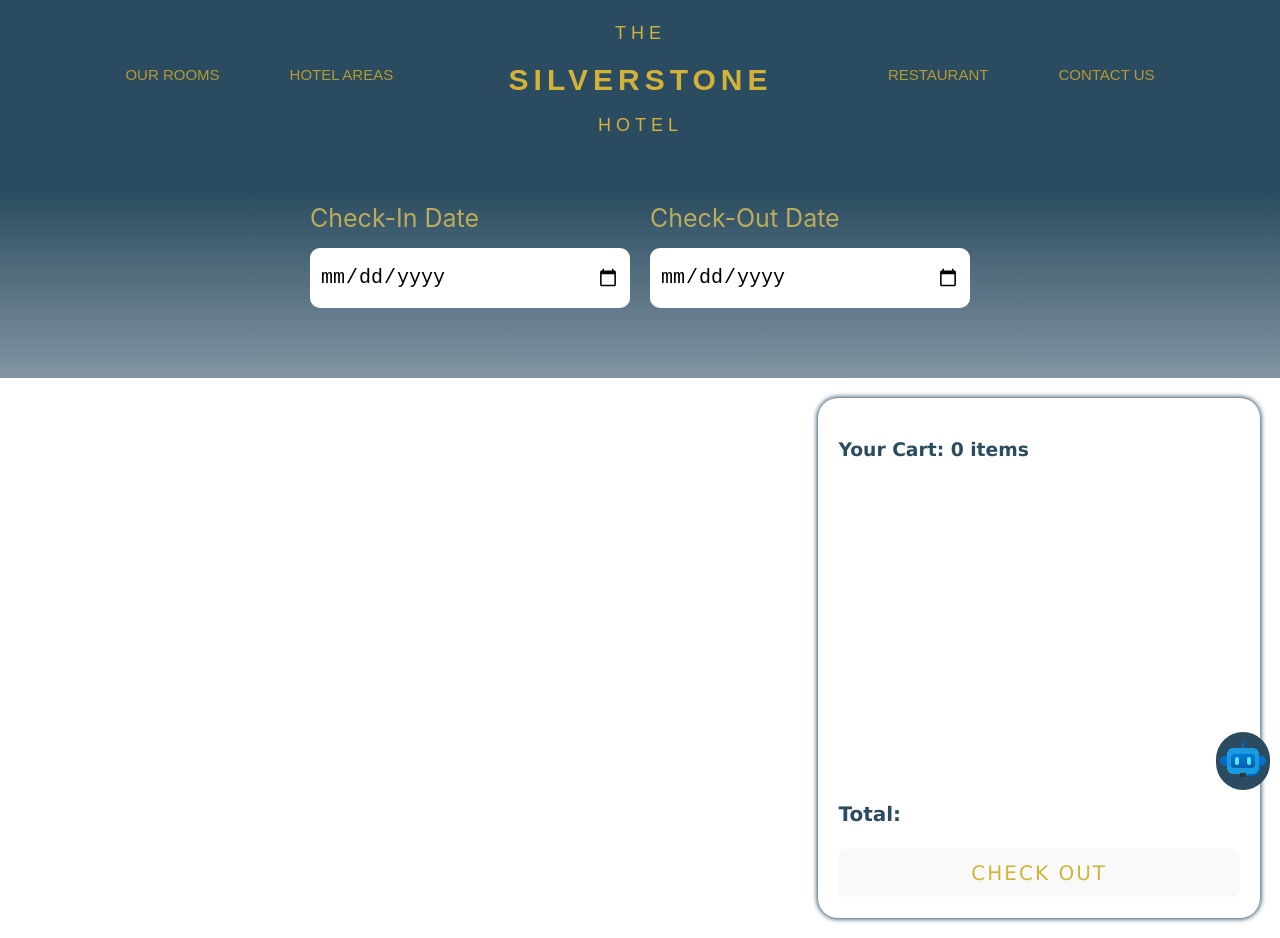
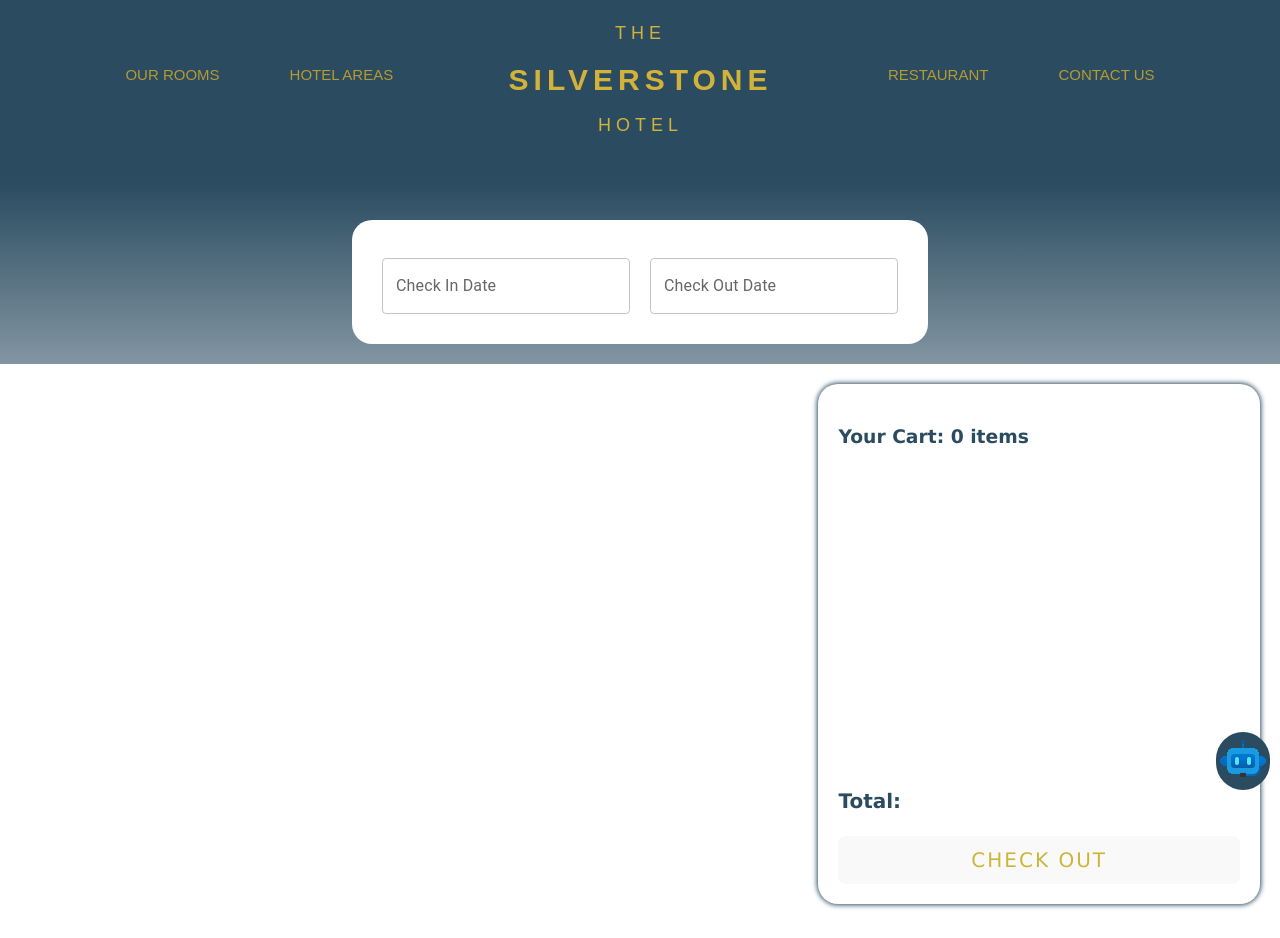
Before and after one commit to AaronRodriguezzz/SS-Hotel, a React (Vite) app in the folder frontend/: page /booknow in a window 1280 px wide. Built offline with nearby package versions, Linux system fonts and the light colour scheme.

Commit message:
initial commit

```diff
--- a/frontend/package.json
+++ b/frontend/package.json
@@ -12,8 +12,13 @@
   },
   "dependencies": {
     "@coreui/react-chartjs": "^3.0.0",
+    "@emotion/react": "^11.14.0",
+    "@emotion/styled": "^11.14.0",
+    "@mui/material": "^6.3.0",
+    "@mui/x-date-pickers": "^7.23.3",
     "backend": "file:..",
     "date-fns": "^4.1.0",
+    "dayjs": "^1.11.13",
     "express-session": "^1.18.1",
     "framer-motion": "^11.11.17",
     "jspdf": "^2.5.2",
--- a/frontend/src/Admin/AdminComponents/ReservationHistory.jsx
+++ b/frontend/src/Admin/AdminComponents/ReservationHistory.jsx
@@ -1,5 +1,6 @@
 import { useEffect,useState,} from 'react';
 import { formatDate, formatDateTime } from '../../utils/dateUtils';
+import { Pagination, TablePagination } from '@mui/material';
 
 
 const ReservationHistory = () => {
@@ -8,6 +9,10 @@ const ReservationHistory = () => {
     const [searchQuery, setSearchQuery] = useState(""); // Search input value
     const [checkInDate, setCheckInDate] = useState('');
     const [checkOutDate, setCheckOutDate] = useState('');
+    const [pagination, setPagination] = useState({
+        page: 0,
+        rowsPerPage: 10,
+    })
     const fetchHistory = async () => {
 
         try{
@@ -15,6 +20,7 @@ const ReservationHistory = () => {
             const data = await response.json();
             if(response.ok){
                 setHistory(data.history);
+                setFilteredBin(data.history.slice(0, (pagination.page + 1) * pagination.rowsPerPage))
             }
 
         }catch(err){
@@ -34,8 +40,7 @@ const ReservationHistory = () => {
                     bin.remarks.toLowerCase().includes(searchQuery)
                 );
             });
-
-        setFilteredBin(filtered)
+        setFilteredBin(filtered.slice(0, (pagination.page + 1) * pagination.rowsPerPage))
     };
 
     useEffect(() => {
@@ -43,8 +48,9 @@ const ReservationHistory = () => {
     },[]);
 
     useEffect(() => {
-        if(history) setFilteredBin(history);
-    }, [history])
+        if(history) setFilteredBin(history.slice(pagination.page * pagination.rowsPerPage, (pagination.page + 1) * pagination.rowsPerPage));
+    }, [pagination])
+
 
     useEffect(() => {
         const filterHistory = async () => {
@@ -53,14 +59,15 @@ const ReservationHistory = () => {
                     return formatDate(new Date(new Date(item.checkInDate).toISOString().split('T')[0])) === formatDate(new Date(checkInDate)) &&
                     formatDate(new Date(new Date(item.checkOutDate).toISOString().split('T')[0])) === formatDate(new Date(checkOutDate))
                 }
-             ))
+                ).slice(0, (pagination.page + 1) * pagination.rowsPerPage))
             }
+
         }
         filterHistory ();
     }, [checkInDate, checkOutDate])
 
     const clear = async () => {
-        setFilteredBin(history)
+        setPagination(prev => ({...prev, page: 0}));
         setCheckInDate('')
         setCheckOutDate('');
     }
@@ -116,6 +123,17 @@ const ReservationHistory = () => {
                 </div>
                 <button onClick={() => clear()}>Clear</button>
             </div>
+            <div className='table-pagination'>
+            <TablePagination
+                    component="div"
+                    count={history?.length}
+                    page={pagination.page}
+
+                    onPageChange={(e, value) => setPagination(prev => ({...prev, page: value}))}
+                    rowsPerPage={pagination.rowsPerPage}
+                    onRowsPerPageChange={(e) => setPagination(({page: 0, rowsPerPage: parseInt(e.target.value, 10)}))}
+                />
+            </div>
             <div className="table-container">
             <table>
                 <thead>
--- a/frontend/src/Admin/AdminComponents/ReservationTable.css
+++ b/frontend/src/Admin/AdminComponents/ReservationTable.css
@@ -17,6 +17,12 @@
     animation: fadeIn 1s ease-in-out;
     height: 100%;
     position: relative;
+}
+
+.table-pagination{
+  padding-right: 5%;
+  box-sizing: border-box;
+
 }
 
 .table-container{
--- a/frontend/src/pages/BookNow.jsx
+++ b/frontend/src/pages/BookNow.jsx
@@ -1,24 +1,28 @@
 import { useEffect, useState } from 'react';
-import { useNavigate,Link } from 'react-router-dom';
+import { useNavigate } from 'react-router-dom';
 import './BookNowStyle.css'
 import Navbar from '../Components/NavBar'
 import FloatingButton from '../Components/ChatBot';
 import Loading from '../Components/LoadindDiv';
 import Calendar from '../Components/Calendar';
 import formatPrice from '../utils/formatPrice';
+import { DemoContainer } from '@mui/x-date-pickers/internals/demo';
+import { AdapterDayjs } from '@mui/x-date-pickers/AdapterDayjs';
+import { LocalizationProvider } from '@mui/x-date-pickers/LocalizationProvider';
+import { DatePicker } from '@mui/x-date-pickers/DatePicker';
+import dayjs from 'dayjs';
+import { formatDate } from '../utils/dateUtils';
 
 const BookNowPage = () => {
     const storageRoom = JSON.parse(sessionStorage.getItem("cart") || "[]");
     const [checkInDate, setCheckInDate] = useState('');
     const [checkOutDate, setCheckOutDate] = useState('');
-    const [minCheckOut, setMinCheckOut] = useState('');
     const [roomsAvailable, setRoomsAvailable] = useState([]);
     const [bookedRoom,setBookedRoom]= useState([]);
     const [daysGap , setDaysGap] = useState(0);
     const [loading, setLoading] = useState(false);
     const [totalPayment, setTotalPayment] = useState(0);
     const [roomToCalendar, setRoomToCalendar] = useState('');
-    const today = new Date().toISOString().split('T')[0];
     const navigate = useNavigate();
     const [showCart, setShowCart] = useState(false)
     const [showCalendar, setShowCalendar] = useState(false);
@@ -115,35 +119,37 @@ const BookNowPage = () => {
 
             <div className='bookNow-search-section'>
                 <div className='form-group'>
-                    <label htmlFor="checkIn">Check-In Date</label>
-                    <input
-                        type='date'
-                        name='checkIn'
-                        value={checkInDate}
-                        min={today}
-                        required
+                <LocalizationProvider dateAdapter={AdapterDayjs} >
+                    <DemoContainer components={['DatePicker']} >
+                    <DatePicker
+                        label="Check In Date"
+                        disablePast
                         onChange={(e) => {
-                            setCheckInDate(e.target.value)
-                            const checkIn = new Date(e.target.value);
-                            checkIn.setDate(checkIn.getDate() + 1);
-                            setMinCheckOut(checkIn.toISOString().split('T')[0]);
-                            setCheckOutDate('');
+                            if(new Date(formatDate(new Date(e.$d))) >= new Date(checkOutDate)){
+                                setCheckOutDate()
+                            }
+                            setCheckInDate(formatDate(new Date(e.$d)))
                         }}
-
-                    />
+                        value={!checkInDate ? null : dayjs(checkInDate)}
+                        minDate={dayjs(new Date())}
+                        />
+                    </DemoContainer>
+                </LocalizationProvider>
+                <LocalizationProvider dateAdapter={AdapterDayjs} >
+                    <DemoContainer components={['DatePicker']} >
+                    <DatePicker
+                        label="Check Out Date"
+                        disablePast
+                        onChange={(e) => setCheckOutDate(formatDate(new Date(e.$d)))}
+                        value={!checkOutDate ? null : dayjs(checkOutDate)}
+                        minDate={!checkInDate ? null : dayjs(new Date(new Date(checkInDate).setDate(new Date(checkInDate).getDate() + 1)))}
+                        />
+                    </DemoContainer>
+                </LocalizationProvider>
                 </div>
 
-                <div className='form-group'>
-                    <label htmlFor="checkOut">Check-Out Date</label>
-                    <input
-                        type='date'
-                        name='checkOut'
-                        value={checkOutDate}
-                        onChange={(e) => setCheckOutDate(e.target.value)}
-                        min={minCheckOut}
-                        required
-                    />
-                </div>
+
+
             </div>
 
             <div className="calendar-div" style={{display: checkInDate !== '' && checkOutDate !== '' ? "flex":"none" }}>
@@ -155,10 +161,10 @@ const BookNowPage = () => {
                         <Loading/>
             ) : (
                 <div className="room-choice">
-                        {roomsAvailable.length === 0 ? (
+                        {roomsAvailable.length === 0 && checkInDate && checkOutDate ? (
                             <h1 className='message' style={{display: checkInDate !== '' && checkOutDate !== '' ? 'block':'none'}}>No Rooms Available on that date</h1>
                         ): (
-                          checkInDate !== '' && checkOutDate !== '' && roomsAvailable.map(room => {
+                          checkInDate && checkOutDate && roomsAvailable.map(room => {
                             return(
                                 <div key={room._id} className='room'>
                                     <img src={`/photos/z${room.roomType}.jpg`} alt={`${room.roomType}`} />
--- a/frontend/src/pages/BookNowStyle.css
+++ b/frontend/src/pages/BookNowStyle.css
@@ -9,38 +9,27 @@
 
 .bookNow-page{
     width: 100vw;
-    height: 100vh;
 }
 
 .bookNow-search-section{
     padding-top: 200px;
     background: linear-gradient(to bottom, #2a4b60 50%, #2a4b6096);
     display: flex;
-    align-items: end;
+    align-items: center;
     justify-content: center;
     gap: 20px;
 }
 
 .bookNow-search-section .form-group{
+    display: grid;
+    background-color: white;
+    padding: 30px;
     display: flex;
-    flex-direction: column;
-    margin-bottom: 70px;
-}
-
-.bookNow-search-section .form-group label{
-    font-size: 25px;
-    margin-bottom: 10px;
-    color: rgb(187, 172, 90);
-}
-
-.bookNow-search-section .form-group input{
-    width: 300px;
-    height: 40px;
-    font-size: 20px;
-    border-radius: 10px;
-    padding: 10px;
-    border: none;
-
+    flex-wrap: wrap;
+    gap: 20px;
+    justify-content: center;
+    margin: 20px auto;
+    border-radius: 20px;
 }
 
 .message{
@@ -56,9 +45,8 @@
     text-transform: uppercase;
 }
 
-
 .avail-rooms{
-    width: 100vw;
+    width: 100%;
     display: flex;
     padding: 20px;
     display: flex;
@@ -67,7 +55,7 @@
 }
 
 .calendar-div{
-    width: 40%;
+    width: 50%;
     display: flex;
     justify-content: start;
     margin-left: 10px;
@@ -313,17 +301,6 @@
 }
 
 @media (max-width: 850px){
-    .bookNow-search-section{
-        display: grid;
-        grid-template-columns: 1fr 1fr;
-        gap: 20px;
-        padding-left: 20px;
-        padding-right: 20px;
-    }
-
-    .bookNow-search-section .form-group input{
-        width: 80%;
-    }
 
     .avail-rooms .room-choice{
         padding: 0;
@@ -357,3 +334,9 @@
     }
 
 }
+
+@media (max-width: 600px) {
+    .bookNow-search-section .form-group{
+        width: 60%;
+    }
+}
```
Also changed, not shown: 1 other file (tests, documents, lock files or other folders).
